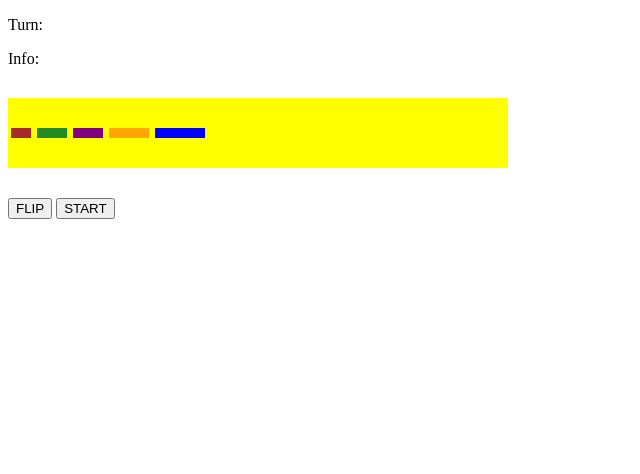
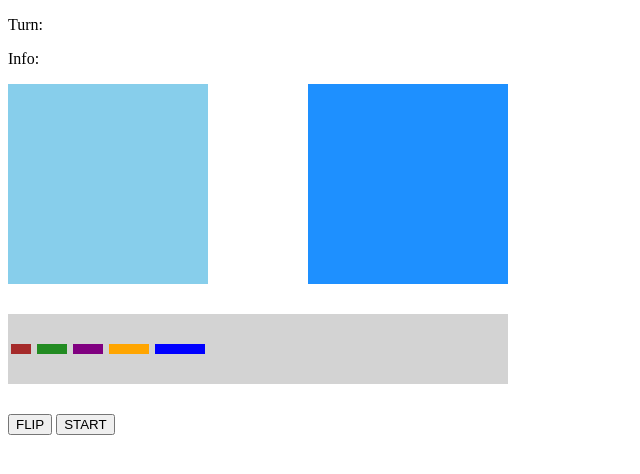
Before and after one commit to duccini/js-projects, a plain HTML site: page naval-battle/index.html in a window 1280 px wide. Shown: the whole page, without its empty margins (0-640 px from the left). Drawn offline with Linux system fonts and the light colour scheme.

Commit message:
create game board

```diff
--- a/naval-battle/main.js
+++ b/naval-battle/main.js
@@ -1,6 +1,8 @@
 const flipButton = document.querySelector("#flip-button");
 const optionContainer = document.querySelector(".option-container");
+const gamesboardContainer = document.querySelector("#gamesboard-container");
 
+// Option choosing
 let angle = 0;
 
 function flip() {
@@ -12,4 +14,27 @@ function flip() {
   optionShips.forEach((ship) => (ship.style.transform = `rotate(${angle}deg)`));
 }
 
+// Creating Boards
+const width = 10;
+
+function createBoard(color, user) {
+  const gameBoardContainer = document.createElement("div");
+  gameBoardContainer.classList.add("game-board");
+  gameBoardContainer.style.backgroundColor = color;
+  gameBoardContainer.id = user;
+
+  for (let i = 0; i < width * width; i++) {
+    const block = document.createElement("div");
+    block.classList.add("block");
+    block.id = i;
+
+    gameBoardContainer.append(block);
+  }
+
+  gamesboardContainer.append(gameBoardContainer);
+}
+
+createBoard("SkyBlue", "player");
+createBoard("DodgerBlue", "computer");
+
 flipButton.addEventListener("click", flip);
--- a/naval-battle/styles.css
+++ b/naval-battle/styles.css
@@ -1,7 +1,36 @@
+* {
+  box-sizing: border-box;
+}
+
+#gamesboard-container {
+  width: 500px;
+  display: flex;
+  justify-content: space-between;
+}
+
+.game-board {
+  width: 200px;
+  height: 200px;
+
+  display: flex;
+  flex-wrap: wrap;
+}
+
+.block {
+  width: 20px;
+  height: 20px;
+
+  /* border: 1px solid black; */
+}
+
+div#16 {
+  border: 1px solid black;
+}
+
 .option-container {
   width: 500px;
   height: 70px;
-  background-color: yellow;
+  background-color: LightGray;
   display: flex;
   align-items: center;
   margin: 30px 0;
```
